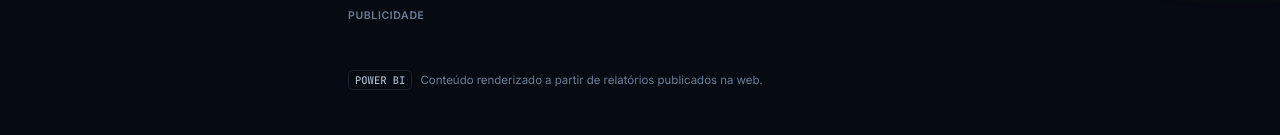
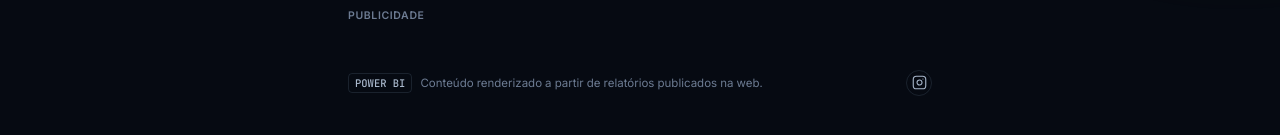
Before and after one commit to Lreus-1/Cr-tica-Online, a React (Vite) app: page / in a window 1280 px wide. Shown: the part 499-634 px from the top of the page. Built offline with nearby package versions, Linux system fonts and the light colour scheme.

Commit message:
Adição Instagram

```diff
--- /dev/null
+++ b/src/config/contact.js
@@ -0,0 +1,11 @@
+/**
+ * Canais de contato da LUVI BI — centralizado, mesmo padrão dos outros
+ * arquivos de configuração. Hoje só o Instagram está em uso na
+ * interface; os demais (extraídos do site institucional) já ficam
+ * prontos caso você queira exibir mais de um canal no futuro.
+ */
+export const contactLinks = {
+  instagram: 'https://www.instagram.com/luvibi_/',
+  whatsapp: 'https://wa.me/5500000000000',
+  email: 'mailto:contato@luvibi.com.br',
+};
--- a/src/index.css
+++ b/src/index.css
@@ -556,6 +556,37 @@ a {
   border: 1px solid var(--border);
   border-radius: var(--radius-xs);
   color: var(--text-2);
+  flex-shrink: 0;
+}
+
+.home__footer-text {
+  flex: 1;
+  min-width: 0;
+}
+
+.home__footer-contact {
+  display: flex;
+  align-items: center;
+  justify-content: center;
+  width: 26px;
+  height: 26px;
+  border-radius: 50%;
+  border: 1px solid var(--border);
+  color: var(--text-2);
+  flex-shrink: 0;
+  transition: color var(--duration-fast) var(--ease), border-color var(--duration-fast) var(--ease),
+    transform var(--duration-fast) var(--ease-spring);
+}
+
+@media (hover: hover) {
+  .home__footer-contact:hover {
+    color: var(--brand-gold);
+    border-color: var(--brand-gold-glow);
+  }
+}
+
+.home__footer-contact:active {
+  transform: scale(0.9);
 }
 
 /* ==========================================================================
--- a/src/pages/Home.jsx
+++ b/src/pages/Home.jsx
@@ -1,7 +1,9 @@
+import { Instagram } from 'lucide-react';
 import { dashboards } from '../config/dashboards.js';
 import DashboardCard from '../components/DashboardCard.jsx';
 import LuviMark from '../components/LuviMark.jsx';
 import AdSlot from '../components/AdSlot.jsx';
+import { contactLinks } from '../config/contact.js';
 
 export default function Home() {
   return (
@@ -49,7 +51,18 @@ export default function Home() {
 
       <footer className="home__footer">
         <span className="home__footer-tag">POWER BI</span>
-        Conteúdo renderizado a partir de relatórios publicados na web.
+        <span className="home__footer-text">
+          Conteúdo renderizado a partir de relatórios publicados na web.
+        </span>
+        <a
+          href={contactLinks.instagram}
+          target="_blank"
+          rel="noopener noreferrer"
+          className="home__footer-contact"
+          aria-label="Fale com a LUVI BI no Instagram"
+        >
+          <Instagram size={15} strokeWidth={1.75} />
+        </a>
       </footer>
     </div>
   );
```
Also changed, not shown: src/config/kpiGlossary.js (added, +35 -0 lines).
